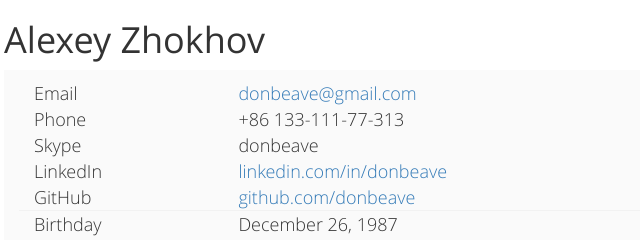
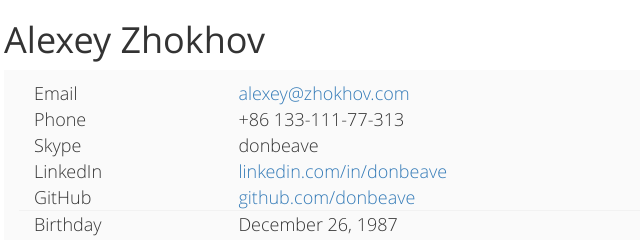
Before and after one commit to donbeave/donbeave.github.io, a website: page src/index.html in a window 1280 px wide. Shown: the top 240 px of the page, 66-706 px from the left. Drawn offline with Linux system fonts and the light colour scheme; files that its build step writes are made by us from their sources; files whose address does not match are found by name.

Commit message:
Email updated.

```diff
--- a/src/index.html
+++ b/src/index.html
@@ -526,7 +526,7 @@
             <div id="contacts">
                 <div class="row">
                     <div class="col-xs-3">Email</div>
-                    <div class="col-xs-9"><a href="mailto:donbeave@gmail.com">donbeave@gmail.com</a></div>
+                    <div class="col-xs-9"><a href="mailto:alexey@zhokhov.com">alexey@zhokhov.com</a></div>
                 </div>
                 <div class="row">
                     <div class="col-xs-3">Phone</div>
```
Also changed, not shown: index.html (+1 -1 lines).
